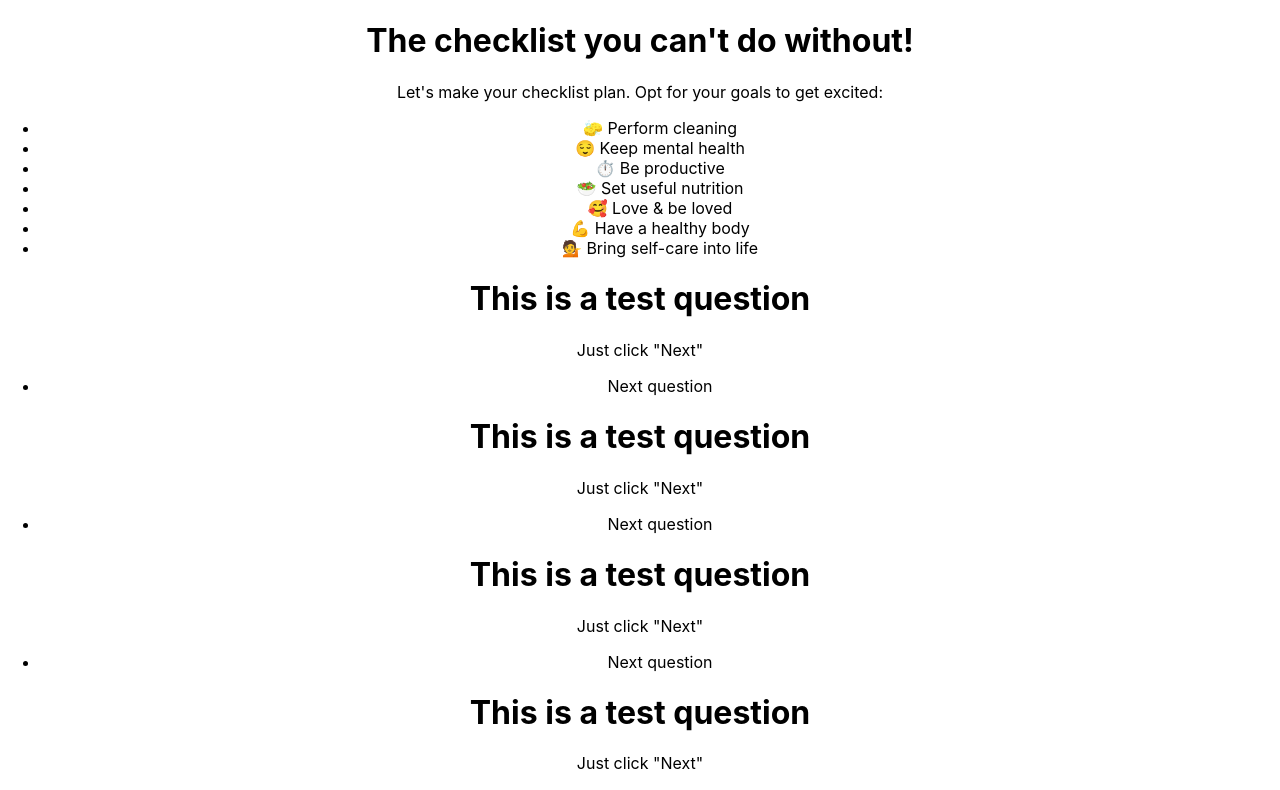
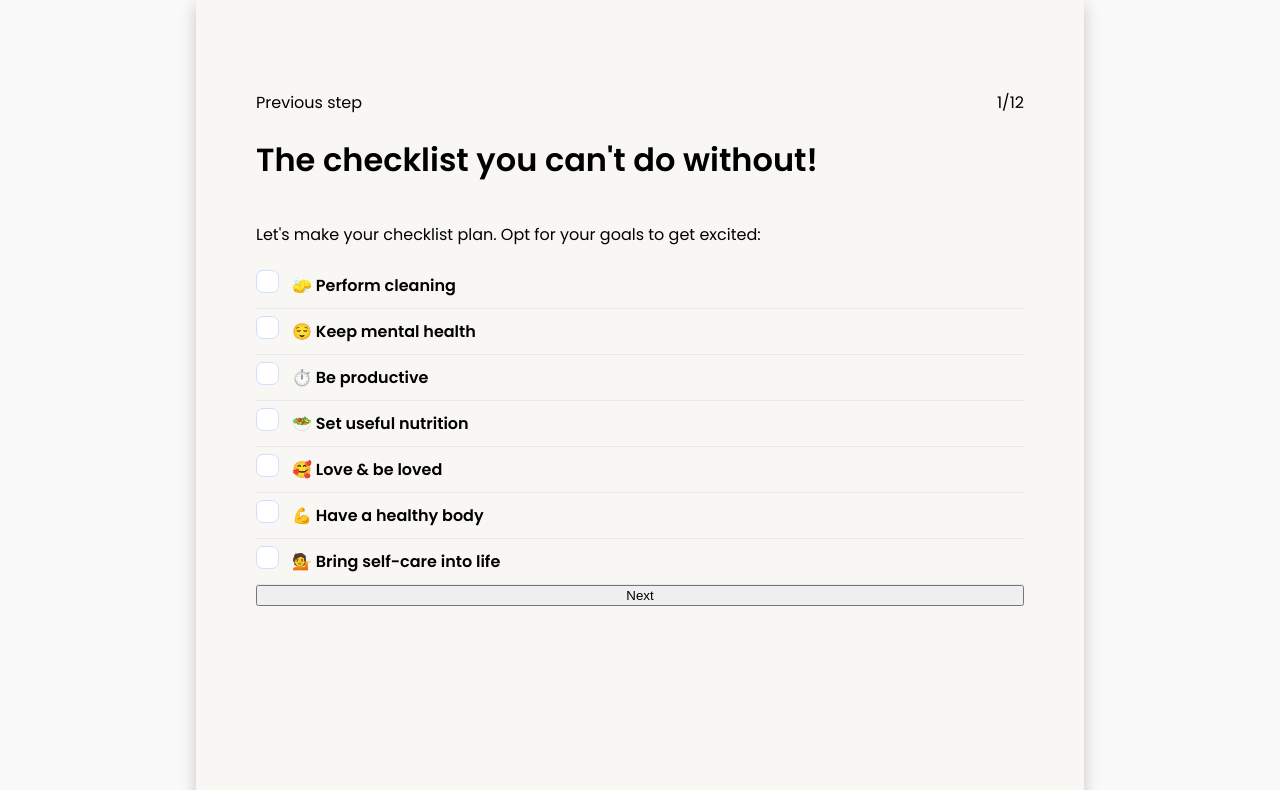
Before and after one commit to deysan/holy-questions, a React (Create React App) app: page / in a window 1280 px wide. Shown: the top 790 px of the page. Built offline with nearby package versions, Linux system fonts and the light colour scheme.

Commit message:
Add style input checkbox

```diff
--- a/src/app/App.js
+++ b/src/app/App.js
@@ -4,7 +4,7 @@ import Questions from './layouts/Questions';
 
 function App() {
   return (
-    <div className="App">
+    <div className="app">
       <Questions />
     </div>
   );
--- a/src/app/App.scss
+++ b/src/app/App.scss
@@ -1,38 +1,137 @@
-.App {
-  text-align: center;
-}
+@import url('https://fonts.googleapis.com/css2?family=Poppins:wght@400;600&display=swap');
 
-.App-logo {
-  height: 40vmin;
-  pointer-events: none;
-}
+$black: #000000;
+$white: #ffffff;
+$desktop: 768px;
 
-@media (prefers-reduced-motion: no-preference) {
-  .App-logo {
-    animation: App-logo-spin infinite 20s linear;
+@mixin container {
+  padding: 20px 40px;
+
+  @media (min-width: $desktop) {
+    padding: 90px 60px;
   }
 }
 
-.App-header {
-  background-color: #282c34;
-  min-height: 100vh;
+@mixin list-reset {
+  margin: 0;
+  padding: 0;
+  list-style: none;
+}
+
+.visually-hidden {
+  position: absolute;
+  width: 1px;
+  height: 1px;
+  margin: -1px;
+  padding: 0;
+  border: 0;
+  white-space: nowrap;
+  clip-path: inset(100%);
+  clip: rect(0 0 0 0);
+  overflow: hidden;
+}
+
+html,
+body {
+  margin: 0 auto;
+  background-color: #f9f9f9;
+  box-sizing: border-box;
+}
+
+.app {
+  @include container();
   display: flex;
   flex-direction: column;
-  align-items: center;
-  justify-content: center;
-  font-size: calc(10px + 2vmin);
-  color: white;
+  min-width: 320px;
+  min-height: 100vh;
+  max-width: $desktop;
+  margin: 0 auto;
+  font-family: 'Poppins', sans-serif;
+  background-color: #f9f7f4;
+  box-shadow: 0 5px 15px 0 rgba($black, 0.2);
 }
 
-.App-link {
-  color: #61dafb;
+.status-bar {
+  display: flex;
+  justify-content: space-between;
 }
 
-@keyframes App-logo-spin {
-  from {
-    transform: rotate(0deg);
-  }
-  to {
-    transform: rotate(360deg);
+.question-title {
+  // font-size: 24px;
+  font-weight: 600;
+}
+
+.question-description {
+  // font-size: 15px;
+}
+
+.options-list {
+  @include list-reset();
+  // font-size: 15px;
+  width: 100%;
+
+  &.checkbox {
+    font-weight: 600;
   }
 }
+
+.options-item {
+  border-bottom: 1px solid rgba(#286eff, 0.1);
+
+  & label {
+    position: relative;
+    display: block;
+    padding: 10px 0;
+    cursor: pointer;
+    user-select: none;
+  }
+}
+
+.options-input {
+  &:hover + label,
+  &:checked + label {
+    color: #286eff;
+  }
+}
+
+.options-input-checkbox {
+  & + label {
+    padding-left: 36px;
+  }
+
+  & + label::before {
+    content: '';
+    position: absolute;
+    top: 7px;
+    left: 0;
+    width: 21px;
+    height: 21px;
+    border: 1px solid #d0dfff;
+    border-radius: 7px;
+    background: $white;
+    outline: none;
+  }
+
+  &:hover + label::before,
+  &:focus + label::before {
+    border-color: #4380ff;
+  }
+
+  &:checked + label::before {
+    background-color: #4380ff;
+    border-color: #4380ff;
+  }
+
+  &:checked + label::after {
+    content: '';
+    position: absolute;
+    top: 12px;
+    left: 8px;
+    width: 5px;
+    height: 9px;
+    border: 2px solid $white;
+    border-top: 0;
+    border-left: 0;
+    transform: rotate(40deg);
+  }
+}
--- /dev/null
+++ b/src/app/components/QuestionOptions.jsx
@@ -0,0 +1,37 @@
+import React from 'react';
+
+const QuestionOptions = ({ options, type, name }) => {
+  return (
+    <ul className={`options-list ${type}`}>
+      {options.map((option, index) => (
+        <li key={index} className="options-item">
+          <input
+            id={`option${index}`}
+            className={`options-input options-input-${type} visually-hidden`}
+            name={type === 'checkbox' ? `option${index}` : 'option'}
+            type={type}
+          />
+          <label htmlFor={`option${index}`}>
+            {option.symbol && (
+              <>
+                <span role="img" aria-label={option.label}>
+                  {option.symbol}
+                </span>{' '}
+              </>
+            )}
+            {option.textOf ? (
+              <>
+                <span>{option.text}</span>
+                {option.textOf}
+              </>
+            ) : (
+              <>{option.text}</>
+            )}
+          </label>
+        </li>
+      ))}
+    </ul>
+  );
+};
+
+export default QuestionOptions;
--- a/src/app/layouts/Questions.jsx
+++ b/src/app/layouts/Questions.jsx
@@ -1,6 +1,9 @@
-import React from 'react';
+import React, { useState } from 'react';
+import QuestionOptions from '../components/QuestionOptions';
 
 const Questions = () => {
+  const [currentQuestion, setCurrentQuestion] = useState(0);
+
   const questions = [
     {
       id: 1,
@@ -55,7 +58,7 @@ const Questions = () => {
           text: 'Next question'
         }
       ],
-      type: 'button'
+      type: 'radio'
     },
     {
       id: 3,
@@ -66,7 +69,7 @@ const Questions = () => {
           text: 'Next question'
         }
       ],
-      type: 'button'
+      type: 'radio'
     },
     {
       id: 4,
@@ -77,7 +80,7 @@ const Questions = () => {
           text: 'Next question'
         }
       ],
-      type: 'button'
+      type: 'radio'
     },
     {
       id: 5,
@@ -88,7 +91,7 @@ const Questions = () => {
           text: 'Next question'
         }
       ],
-      type: 'button'
+      type: 'radio'
     },
     {
       id: 6,
@@ -99,7 +102,7 @@ const Questions = () => {
           text: 'Next question'
         }
       ],
-      type: 'button'
+      type: 'radio'
     },
     {
       id: 7,
@@ -122,7 +125,7 @@ const Questions = () => {
           text: "I don't know"
         }
       ],
-      type: 'button'
+      type: 'radio'
     },
     {
       id: 8,
@@ -150,7 +153,7 @@ const Questions = () => {
           symbol: '🤩'
         }
       ],
-      type: 'button'
+      type: 'radio'
     },
     {
       id: 9,
@@ -175,7 +178,7 @@ const Questions = () => {
           textOf: 'day'
         }
       ],
-      type: 'button'
+      type: 'radio'
     },
     {
       id: 10,
@@ -186,7 +189,7 @@ const Questions = () => {
           text: 'Next question'
         }
       ],
-      type: 'button'
+      type: 'radio'
     },
     {
       id: 11,
@@ -197,7 +200,7 @@ const Questions = () => {
           text: 'Next question'
         }
       ],
-      type: 'button'
+      type: 'radio'
     },
     {
       id: 12,
@@ -229,40 +232,40 @@ const Questions = () => {
           text: 'Nail biting'
         }
       ],
-      type: 'circle'
+      type: 'checkbox'
     }
   ];
 
+  const handleNextQuestion = () => {
+    const nextQuestion = currentQuestion + 1;
+
+    if (nextQuestion < questions.length) {
+      setCurrentQuestion(nextQuestion);
+    }
+  };
+
+  const question = questions[currentQuestion];
+
   return (
     <>
-      {questions.map((question) => (
-        <>
-          <h1>{question.title}</h1>
-          {question.description && <p>{question.description}</p>}
-          <ul>
-            {question.options.map((option) => (
-              <li>
-                {option.symbol && (
-                  <>
-                    <span role="img" aria-label={option.label}>
-                      {option.symbol}
-                    </span>{' '}
-                  </>
-                )}
-                {}
-                {option.textOf ? (
-                  <>
-                    <span>{option.text}</span>
-                    {option.textOf}
-                  </>
-                ) : (
-                  <>{option.text}</>
-                )}
-              </li>
-            ))}
-          </ul>
-        </>
-      ))}
+      <div className="status-bar">
+        <span>Previous step</span>
+        <span>
+          {currentQuestion + 1}/{questions.length}
+        </span>
+      </div>
+      <h1 className="question-title">{question.title}</h1>
+      {question.description && (
+        <p className="question-description">{question.description}</p>
+      )}
+      <QuestionOptions
+        options={question.options}
+        type={question.type}
+        name={question.name}
+      />
+      {question.type === 'checkbox' ? (
+        <button onClick={() => handleNextQuestion()}>Next</button>
+      ) : null}
     </>
   );
 };
--- a/src/index.css
+++ b/src/index.css
@@ -1,13 +1 @@
-body {
-  margin: 0;
-  font-family: -apple-system, BlinkMacSystemFont, 'Segoe UI', 'Roboto', 'Oxygen',
-    'Ubuntu', 'Cantarell', 'Fira Sans', 'Droid Sans', 'Helvetica Neue',
-    sans-serif;
-  -webkit-font-smoothing: antialiased;
-  -moz-osx-font-smoothing: grayscale;
-}
-
-code {
-  font-family: source-code-pro, Menlo, Monaco, Consolas, 'Courier New',
-    monospace;
-}
+@import-normalize;
```
Also changed, not shown: public/index.html (+0 -23 lines).
